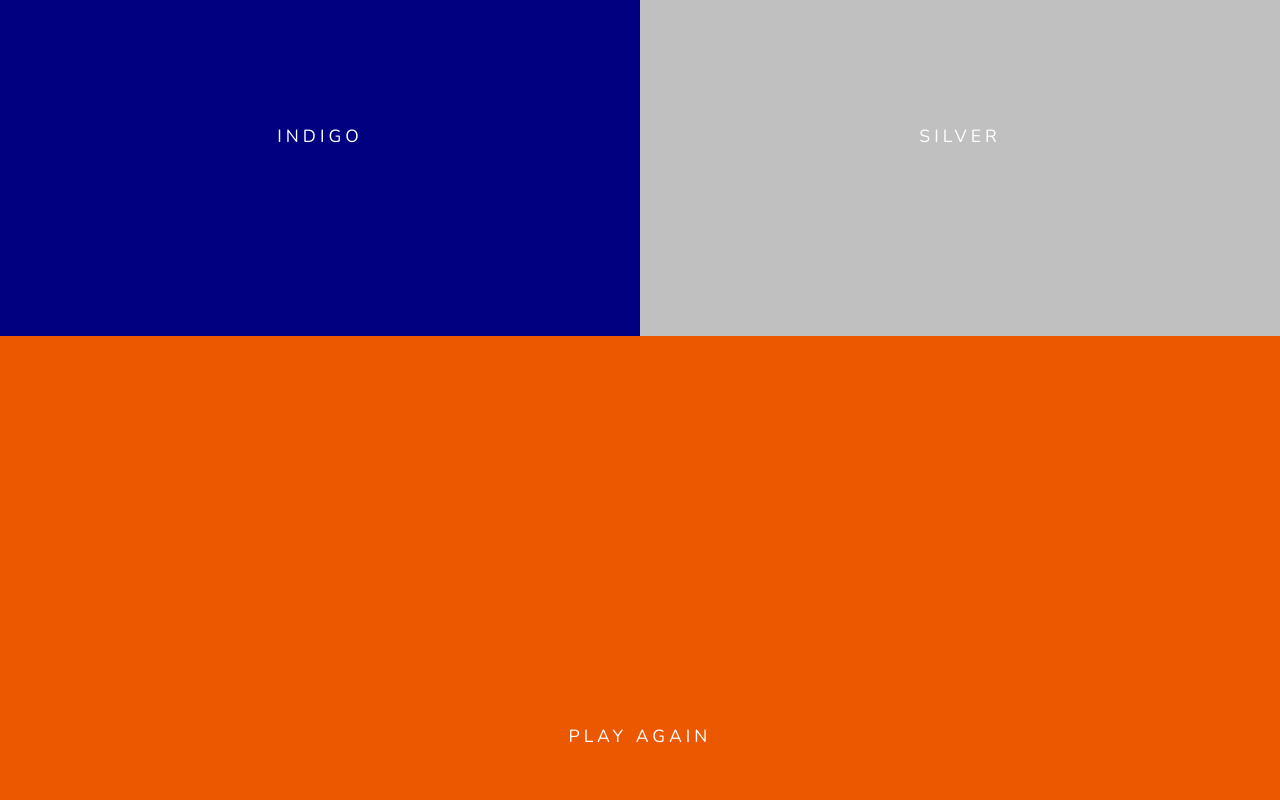
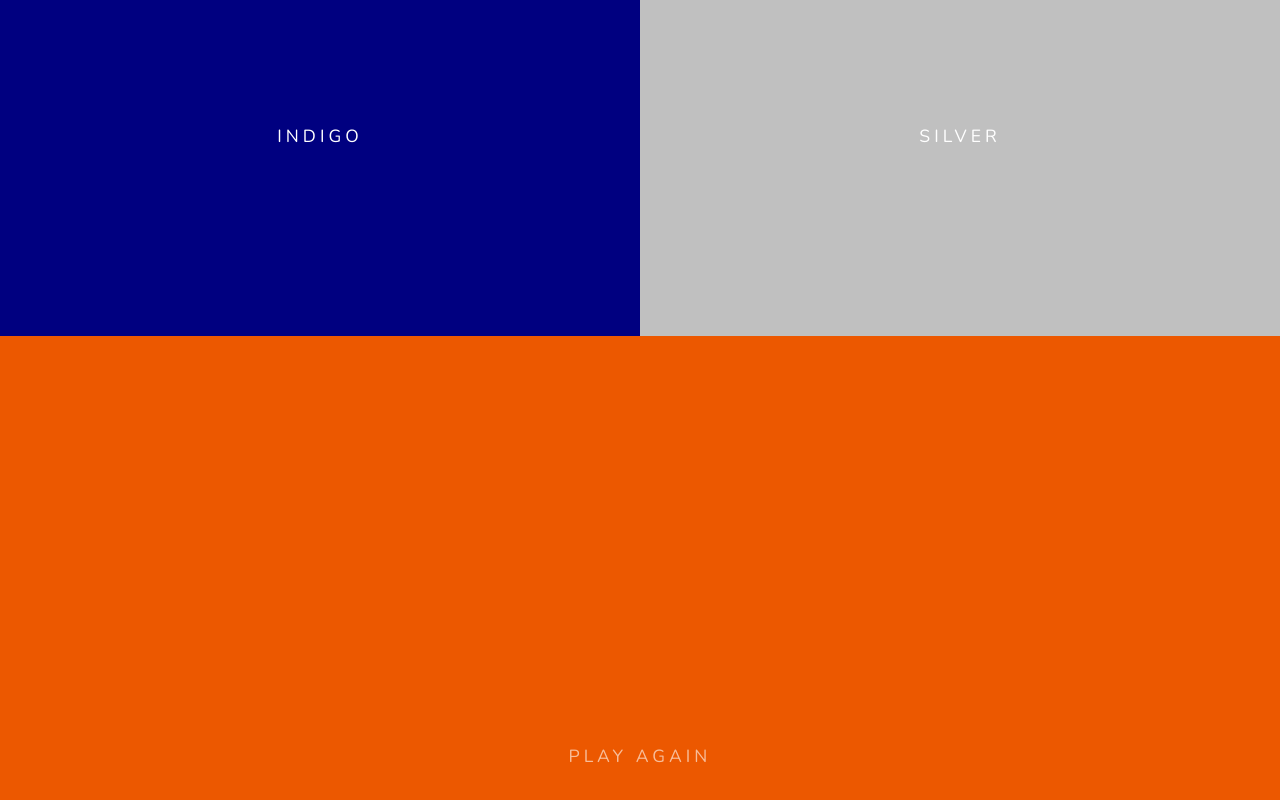
Before and after one commit to kristenharlin/p2-harlin_kristen, a website: page index.html in a window 1280 px wide. Shown: the part 464-1264 px from the top of the page. Drawn offline with nearby package versions, Linux system fonts and the light colour scheme.

Commit message:
Add link styling

```diff
--- a/scss/main.scss
+++ b/scss/main.scss
@@ -11,11 +11,13 @@
   background-color: $persimmon;
   height: 100vh;
   @include flex-center;
+  flex-direction: column;
 }
 
 p {
   font-family: $sans;
   text-transform: uppercase;
+  padding: 20px;
   font-size: 1.1rem;
   letter-spacing: .25rem;
   color: $white;
@@ -24,6 +26,7 @@ p {
 a {
   @extend p;
   text-decoration: none;
+  opacity: .6;
 }
 
 .square {
```
Also changed, not shown: css/main.css, 1 other file.
